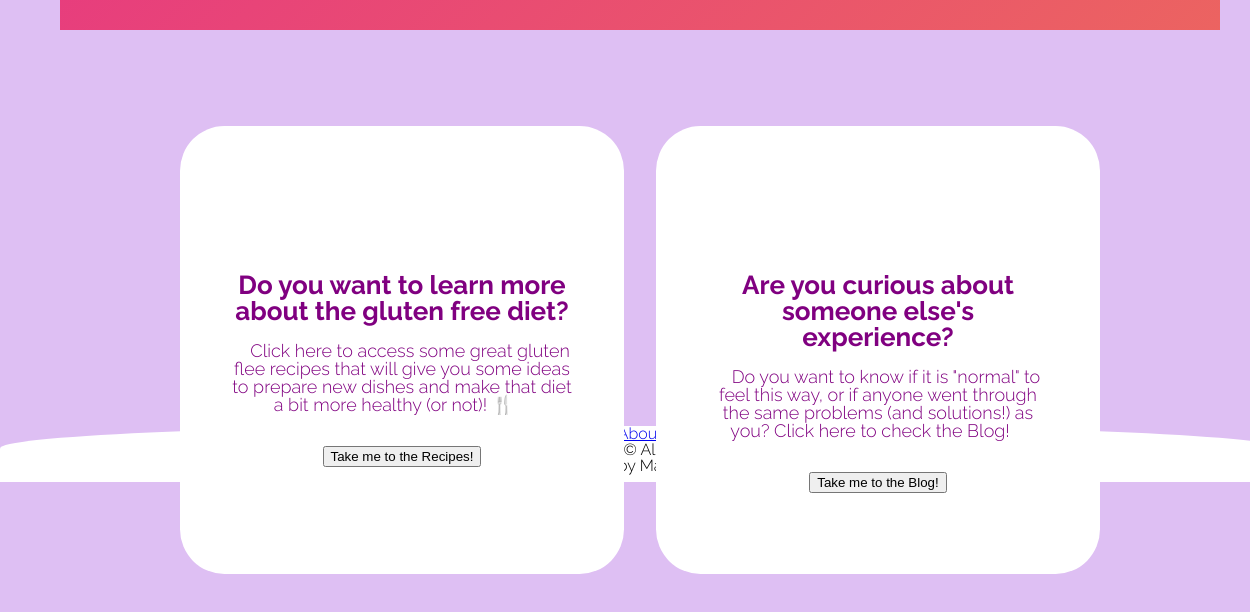
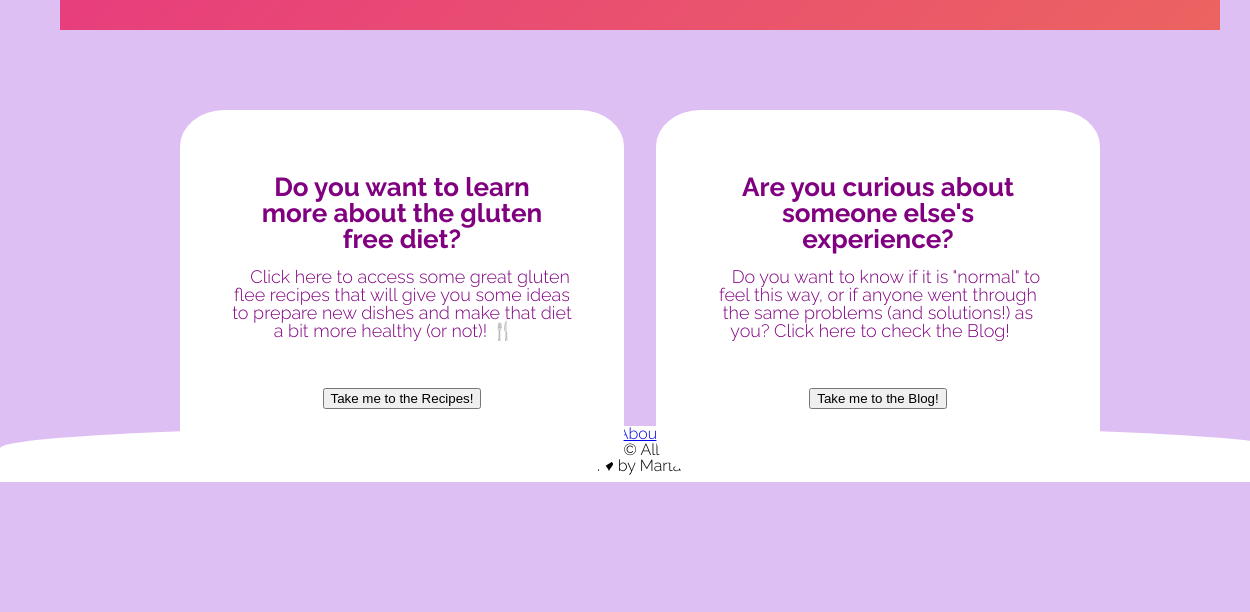
Before and after one commit to MartaCamacho/M1-GlutenFreeWeb, a plain HTML site: page index.html in a window 1280 px wide. Shown: the part 318-930 px from the top of the page, 0-1250 px from the left. Drawn offline with Linux system fonts and the light colour scheme.

Commit message:
added new cursor and hover to the main icons

```diff
--- a/CSS/style.css
+++ b/CSS/style.css
@@ -201,6 +201,11 @@ header {
   border-radius: 50%;
 }
 
+.logoGF:hover {
+	max-width: 50px;
+	width: 50px;
+}
+
 nav ul {
   display: flex;
   justify-content: space-between;
@@ -247,7 +252,7 @@ footer {
   left: 0px;
   right: 0px;
   bottom: 0px;
-  z-index: 11;
+  z-index: 1;
 }
 
 .sideNav {
@@ -259,7 +264,11 @@ footer {
   flex-direction: column;
   align-items: flex-end;
   margin-right: 5px;
-  z-index: 1;
+  z-index: 2;
+}
+
+.sideNav img:hover {
+	width: 25px;
 }
 
 .sideNav img {
@@ -282,12 +291,12 @@ footer {
 
 .home-section {
   width: 30%;
-  height: 12rem;
+  max-height: 370px;
   background-color: white;
-  margin: 1rem;
-  padding: 8rem 3rem;
+  margin: 0rem 1rem ;
+  padding: 3rem 3rem;
   border-radius: 10%;
-  z-index: 13;
+  z-index: 2;
 }
 
 .home-section div a {
@@ -301,6 +310,8 @@ footer {
 }
 
 .home-section div {
+  display: flex;
+  flex-direction: column;
   text-align: center;
   align-items: center;
   justify-content: center;
@@ -633,3 +644,12 @@ footer {
 .selector-for-some-widget {
   box-sizing: content-box;
 }
+
+
+
+
+/*CUSTOM CURSOR*/
+
+* {
+	cursor: url(https://ani.cursors-4u.net/cursors/cur-11/cur1089.cur), default !important;
+}
```
Also changed, not shown: index.html (+20 -10 lines), Images/Logo Gluten Free web.png.
